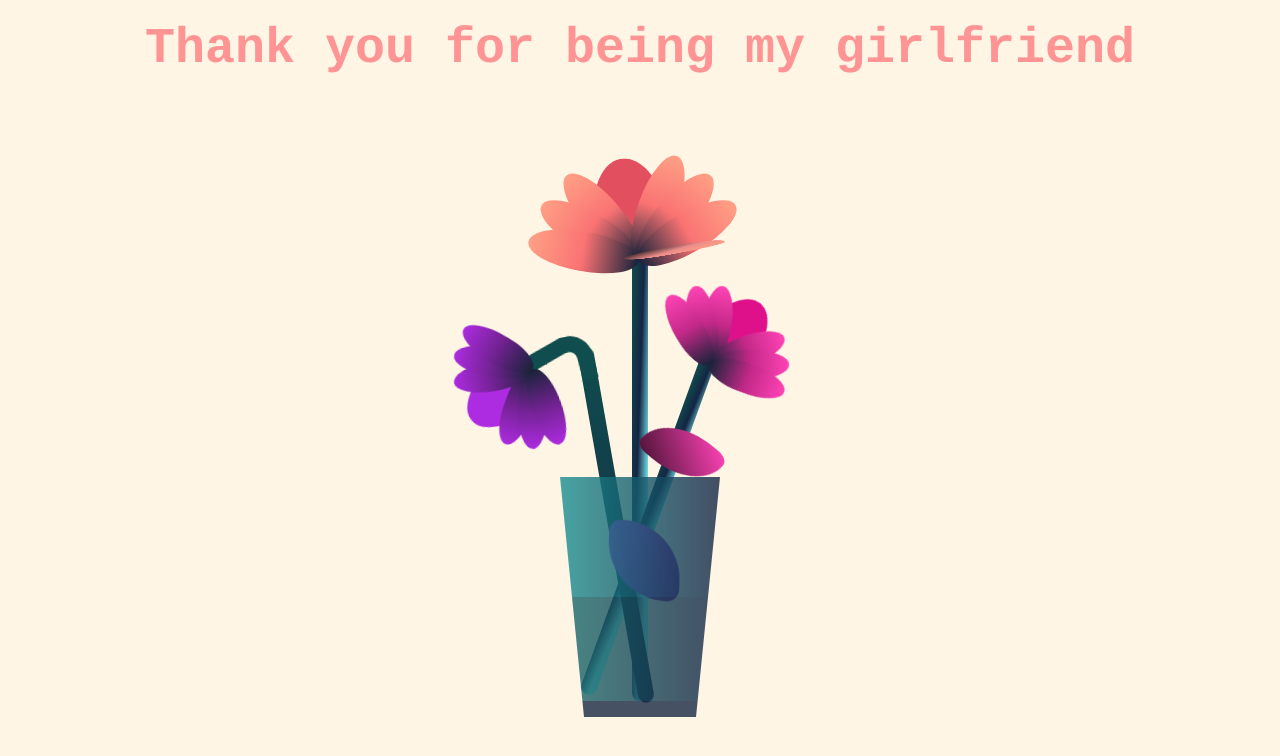
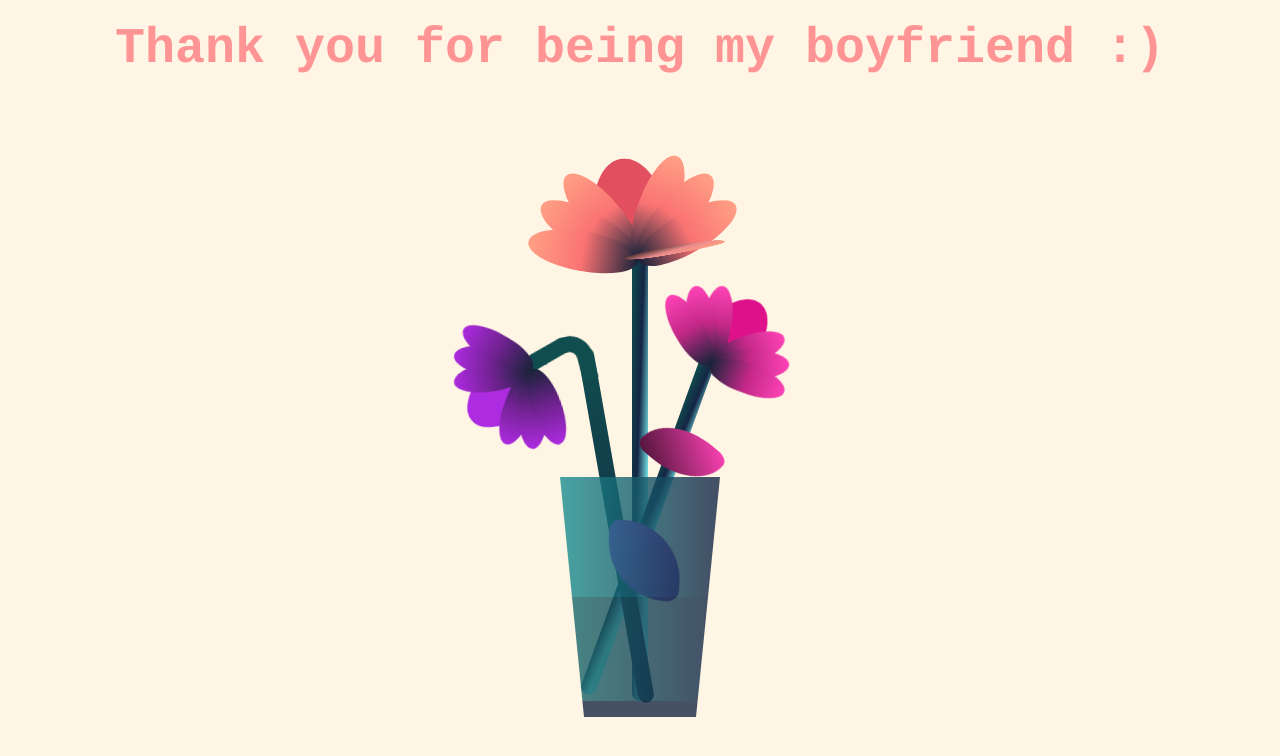
Before and after one commit to torijaekennedy/vday, a plain HTML site: page lastpg.html in a window 1280 px wide. Drawn offline with Linux system fonts and the light colour scheme.

Commit message:
Update lastpg.html

```diff
--- a/lastpg.html
+++ b/lastpg.html
@@ -7,7 +7,7 @@
     <link rel="stylesheet" href="flower.css" />
   </head>
   <body>
-    <div id="thankyou"><b>Thank you for being my girlfriend</b></div>
+    <div id="thankyou"><b>Thank you for being my boyfriend :)</b></div>
     <div class="flower">
       <div class="f-wrapper">
         <div class="flower__line"></div>
```
